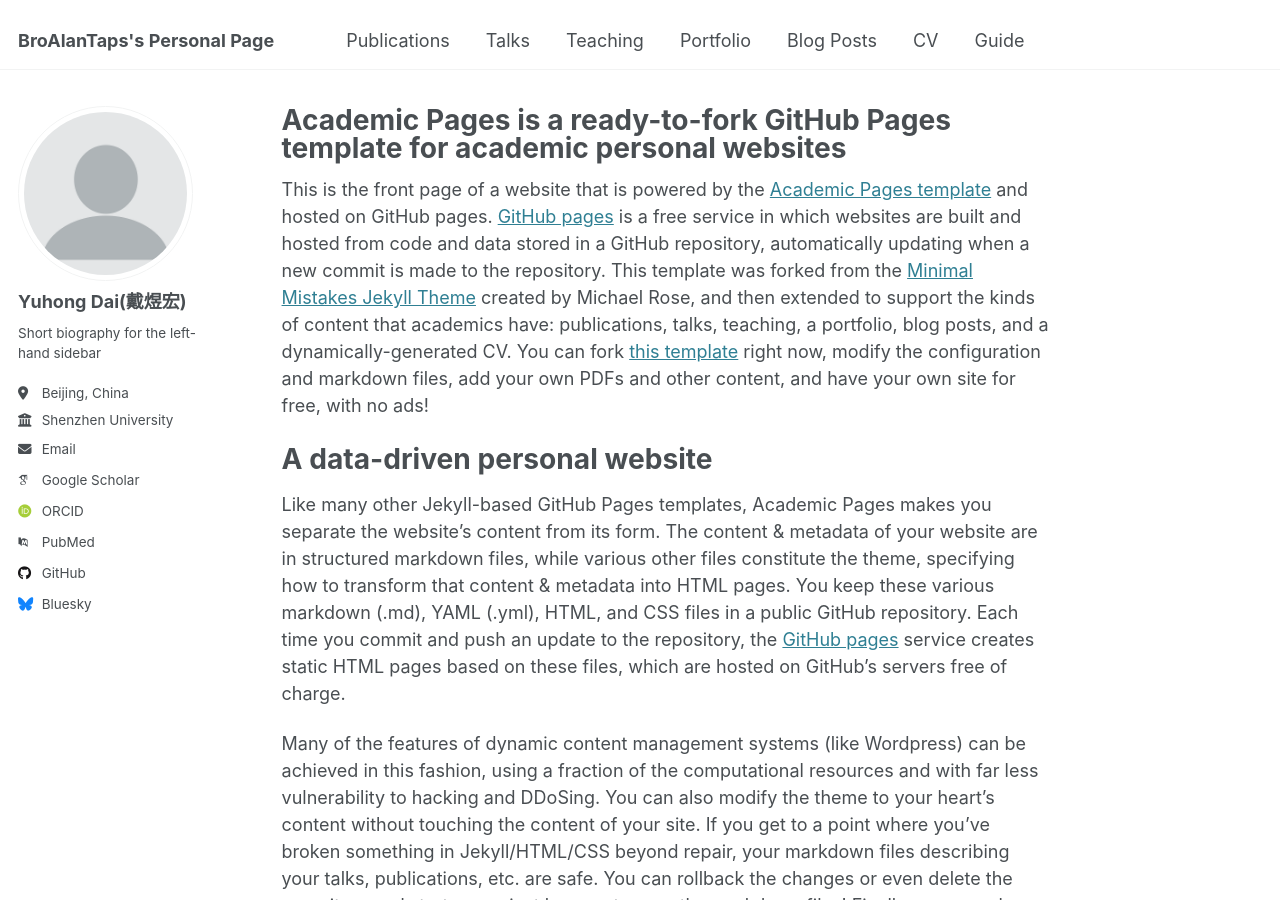
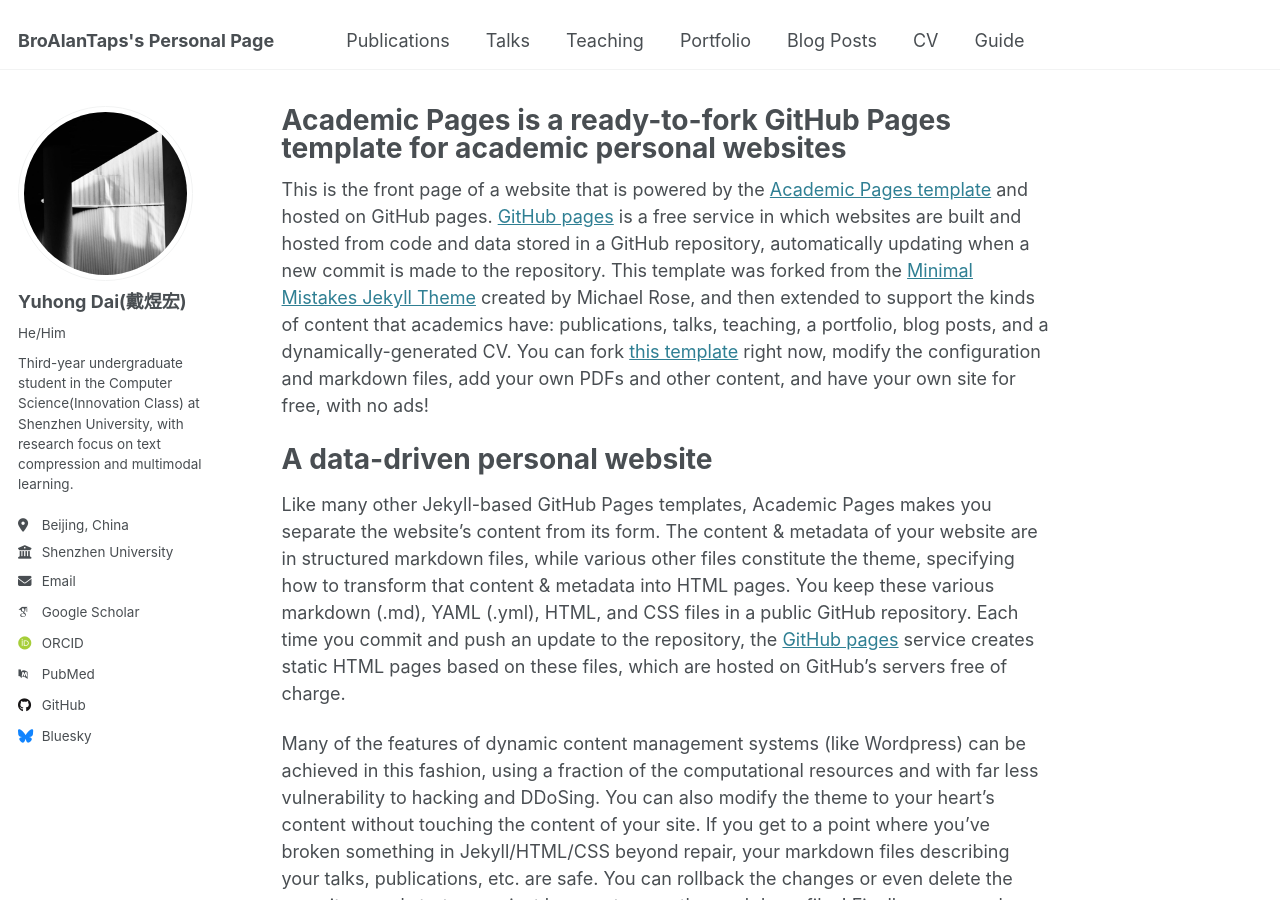
Before and after one commit to broalantaps/broalantaps, a Jekyll site: the page built from _pages/about.md, in a window 1280 px wide and 900 px high. Built offline with Jekyll 4.4.1, drawn with Linux system fonts in a browser that asks for light colours; some web fonts are replaced.

Commit message:
feature: update more information

```diff
--- a/_config.yml
+++ b/_config.yml
@@ -24,8 +24,8 @@
   # Biographic information
   avatar           : "profile.png"
   name             : "Yuhong Dai(戴煜宏)"
-  pronouns         : # example: "she/her"
-  bio              : "Short biography for the left-hand sidebar"
+  pronouns         : "He/Him"
+  bio              : "Third-year undergraduate student in the Computer Science(Innovation Class) at Shenzhen University, with research focus on text compression and multimodal learning."
   location         : "Beijing, China"
   employer         : "Shenzhen University"
   uri              : # URL
```
Also changed, not shown: images/old_profile.png (added), images/profile.png.
